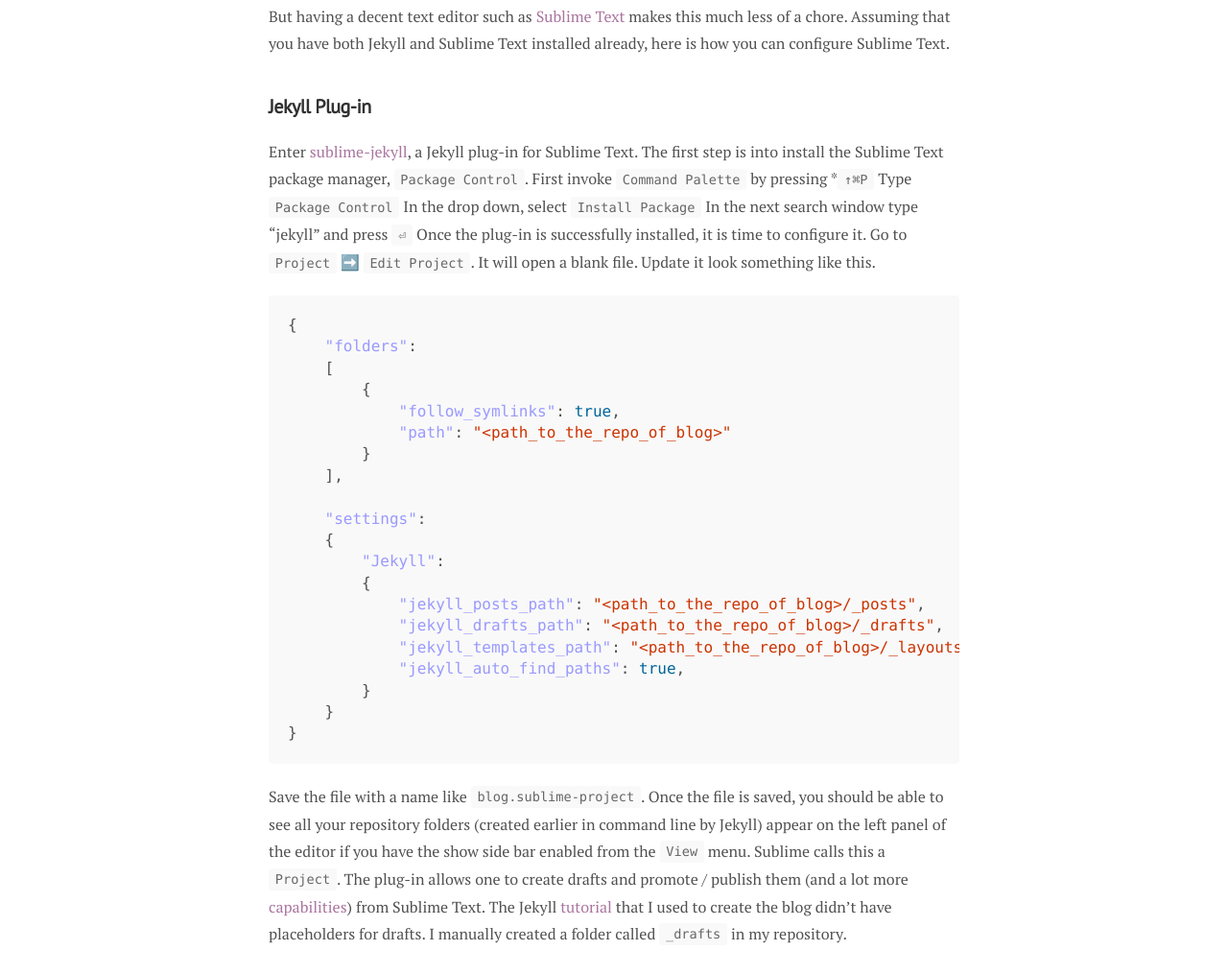
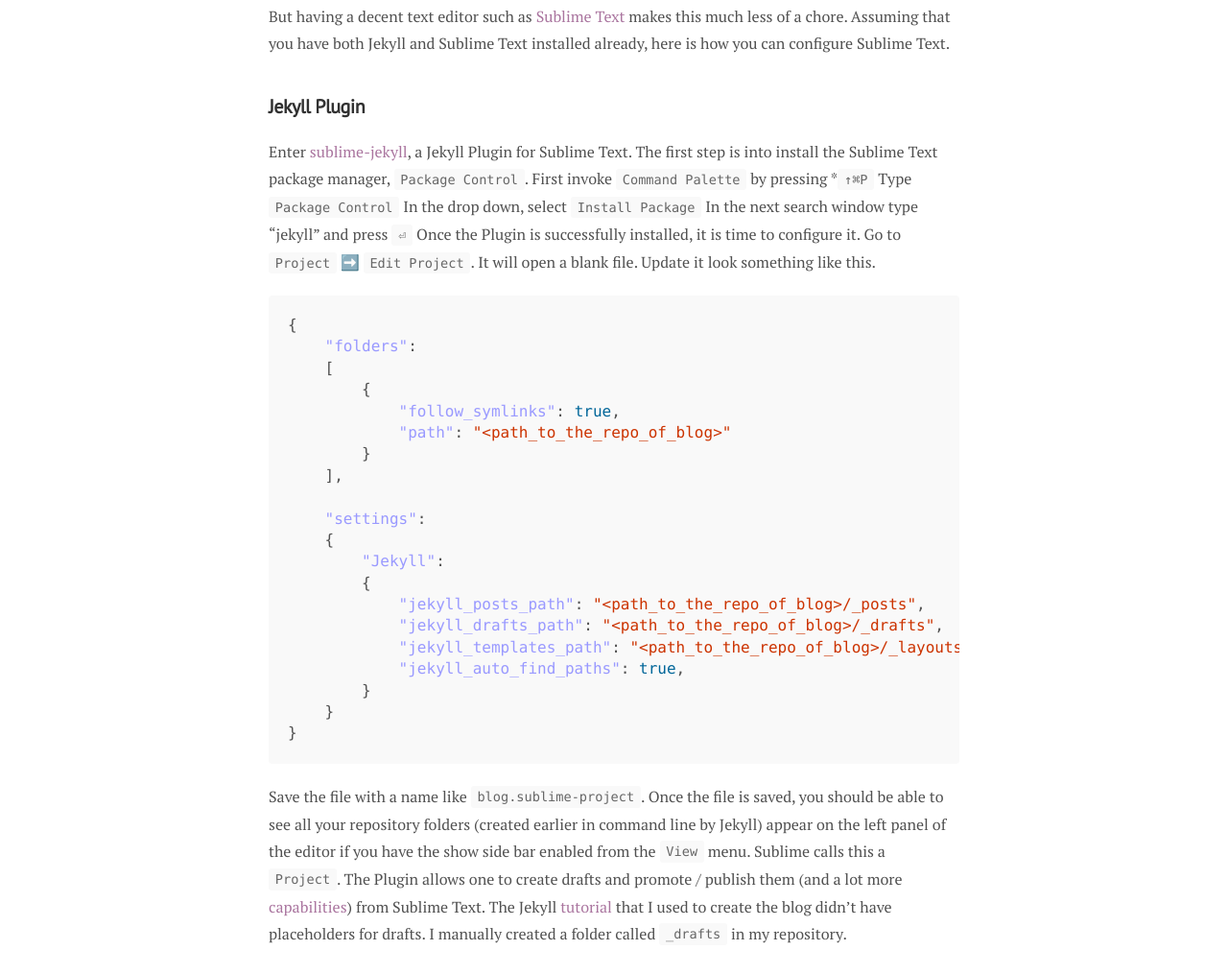
Before and after one commit to psuryan/psuryan.github.io, a Jekyll site: the page built from _posts/2018-12-03-sublime-for-jekyll-based-blog.markdown, in a window 1280 px wide and 1400 px high. Shown: the part 250-1265 px from the top of the window at 96% size. Built offline with Jekyll 4.4.1, drawn with Linux system fonts in a browser that asks for light colours; nearby versions of some CDN libraries.

Commit message:
Plug-in -> Plugin

````diff
--- a/_posts/2018-12-03-sublime-for-jekyll-based-blog.markdown
+++ b/_posts/2018-12-03-sublime-for-jekyll-based-blog.markdown
@@ -7,13 +7,13 @@
 It is possible to create a [Jekyll] based blog and maintain it with just terminal based tools (`vi` etc.). But having a decent text editor such as [Sublime Text] makes this much less of a chore. Assuming that you have both Jekyll and Sublime Text installed already, here is how you can configure Sublime Text.
 
 
-## Jekyll Plug-in ##
-Enter [sublime-jekyll], a Jekyll plug-in for Sublime Text. The first step is into install the Sublime Text package manager, `Package Control`.
+## Jekyll Plugin ##
+Enter [sublime-jekyll], a Jekyll Plugin for Sublime Text. The first step is into install the Sublime Text package manager, `Package Control`.
     First invoke `Command Palette` by pressing *`↑⌘P`
     Type `Package Control`
     In the drop down, select `Install Package`
     In the next search window type "jekyll" and press `⏎`
-Once the plug-in is successfully installed, it is time to configure it. Go to `Project` ➡️ `Edit Project`. It will open a blank file. Update it look something like this.
+Once the Plugin is successfully installed, it is time to configure it. Go to `Project` ➡️ `Edit Project`. It will open a blank file. Update it look something like this.
 ```json
 {
     "folders":
@@ -36,7 +36,7 @@
     }
 }
 ```
-Save the file with a name like `blog.sublime-project`. Once the file is saved, you should be able to see all your repository folders (created earlier in command line by Jekyll) appear on the left panel of the editor if you have the show side bar enabled from the `View` menu. Sublime calls this a `Project`. The plug-in allows one to create drafts and promote / publish them (and a lot more [capabilities]) from Sublime Text. The Jekyll [tutorial] that I used to create the blog didn't have placeholders for drafts. I manually created a folder called `_drafts` in my repository.
+Save the file with a name like `blog.sublime-project`. Once the file is saved, you should be able to see all your repository folders (created earlier in command line by Jekyll) appear on the left panel of the editor if you have the show side bar enabled from the `View` menu. Sublime calls this a `Project`. The Plugin allows one to create drafts and promote / publish them (and a lot more [capabilities]) from Sublime Text. The Jekyll [tutorial] that I used to create the blog didn't have placeholders for drafts. I manually created a folder called `_drafts` in my repository.
 
 
 ## Build System ##
--- a/_posts/2018-12-03-sublime-text-and-icloud.markdown
+++ b/_posts/2018-12-03-sublime-text-and-icloud.markdown
@@ -4,7 +4,7 @@
 category: Blog-meta
 tags: [blog, jekyll, sublimetext, icloud]
 ---
-Many plug-ins such as Jekyll don't really understand the configuration paths if they are located on the iCloud Drive (com~apple~CloudDocs). I have found it easier to just create a symlink in my local drive to the iCloud Drive like the following
+Many Plugins such as Jekyll don't really understand the configuration paths if they are located on the iCloud Drive (com~apple~CloudDocs). I have found it easier to just create a symlink in my local drive to the iCloud Drive like the following
 
 ```sh
 /Users/$USER/Library/Mobile\ Documents/com~apple~CloudDocs/SublimeText/projects/project_name alias_project_name
--- a/_posts/2018-12-03-sublime-text-and-markdown.markdown
+++ b/_posts/2018-12-03-sublime-text-and-markdown.markdown
@@ -6,7 +6,7 @@
 ---
 The Sublime Text's support for Markdown is amazing. There are many supported plugins. As suggested in [this article](http://plaintext-productivity.net/2-04-how-to-set-up-sublime-text-for-markdown-editing.html), I found Markdown Editing and Markdown Preview to be the most interesting.
 
-But there can be a potential problem during the installation of Mardown Editing  - after the plug-in is installed, it once you open the "Mardown Settings - User", it displays an error which looks like this
+But there can be a potential problem during the installation of Mardown Editing  - after the Plugin is installed, it once you open the "Mardown Settings - User", it displays an error which looks like this
 
 ```err
 Error loading syntax file "Packages/Markdown/Markdown.sublime-syntax": Unable to read Packages/Markdown/Markdown.sublime-syntax
````
